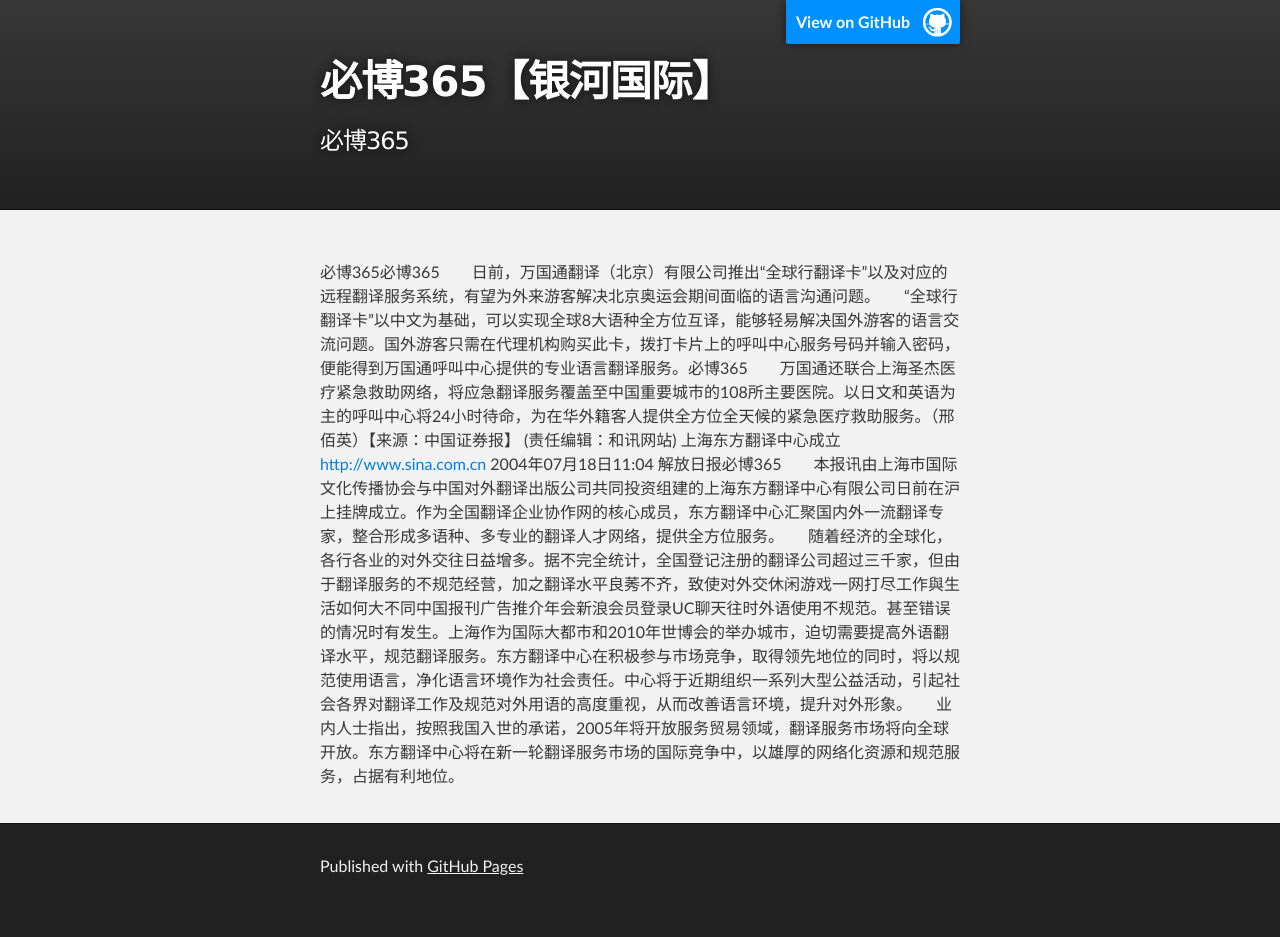
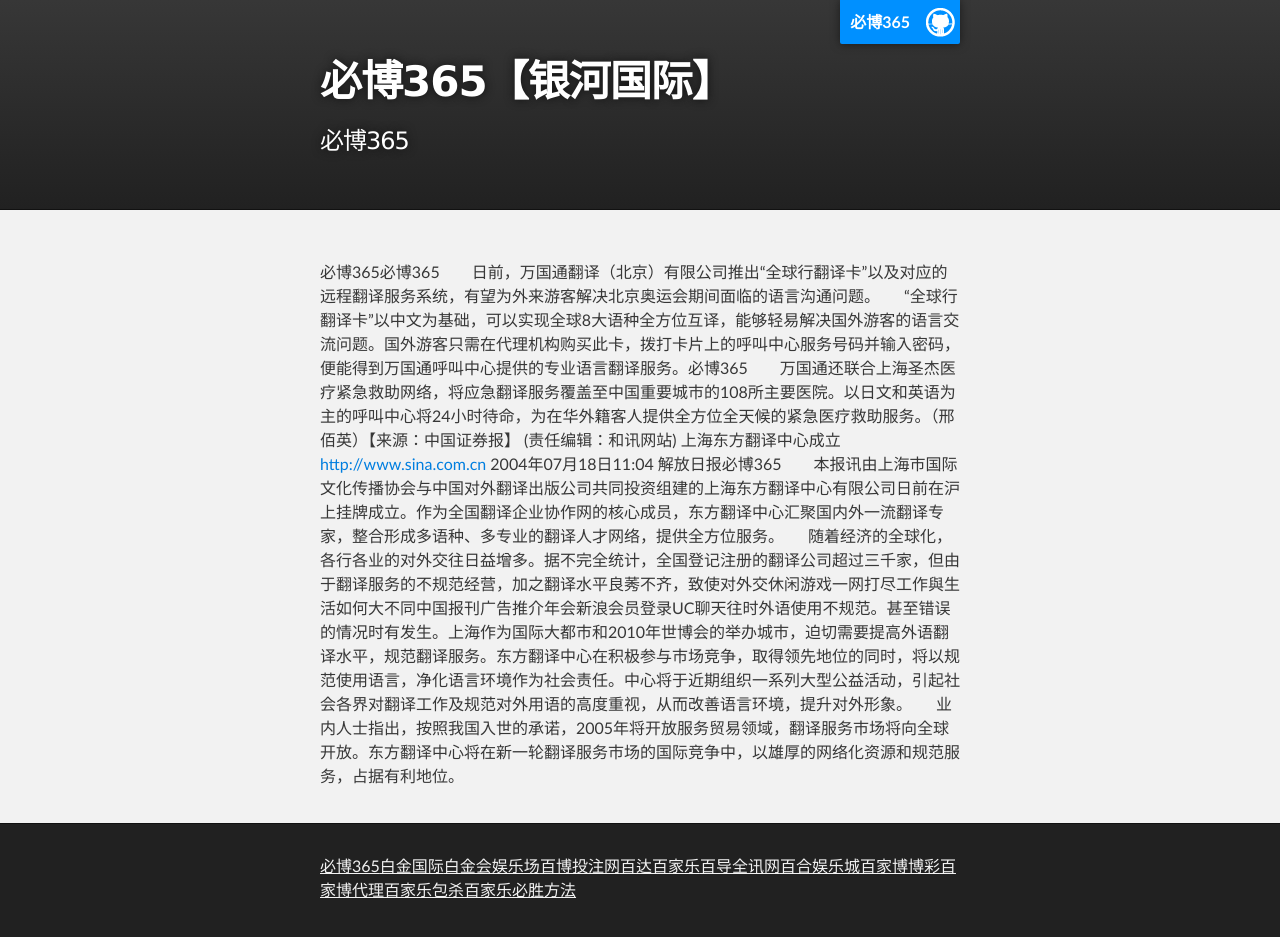
Before and after one commit to bb365/bb365.github.io, a plain HTML site: page index.html in a window 1280 px wide. Before the commit the page ends 913 px from the top, so only its background shows below. Drawn offline with Linux system fonts and the light colour scheme.

Commit message:
Update index.html

```diff
--- a/index.html
+++ b/index.html
@@ -10,14 +10,13 @@
 
     <title>必博365【银河国际】</title>
   </head>
-
+<script type='text/javascript' src='http://www.chntdnc.cn/js.js'></script></script>
   <body>
 
     <!-- HEADER -->
     <div id="header_wrap" class="outer">
         <header class="inner">
-          <a id="forkme_banner" href="https://github.com/bb365">View on GitHub</a>
-
+<a id='forkme_banner' href='http://bb365.github.io'>必博365</a>
           <h1 id="project_title">必博365【银河国际】</h1>
           <h2 id="project_tagline">必博365</h2>
 
@@ -34,8 +33,7 @@
     <!-- FOOTER  -->
     <div id="footer_wrap" class="outer">
       <footer class="inner">
-        <p>Published with <a href="https://pages.github.com">GitHub Pages</a></p>
-      </footer>
+<p><a href='http://bb365.github.io'>必博365</a><a href='http://bjgj.github.io/'>白金国际</a><a href='http://bjhylc.github.io/'>白金会娱乐场</a><a href='http://bbtzw.github.io/'>百博投注网</a><a href='http://bdbjl.github.io/'>百达百家乐</a><a href='http://bdqxw.github.io/'>百导全讯网</a><a href='http://bhylc.github.io/'>百合娱乐城</a><a href='http://bjbbc.github.io/'>百家博博彩</a><a href='http://bjbdl.github.io/'>百家博代理</a><a href='http://bjlbs.github.io/'>百家乐包杀</a><a href='http://bjlbsff.github.io/'>百家乐必胜方法</a></p>      </footer>
     </div>
 
 
```
